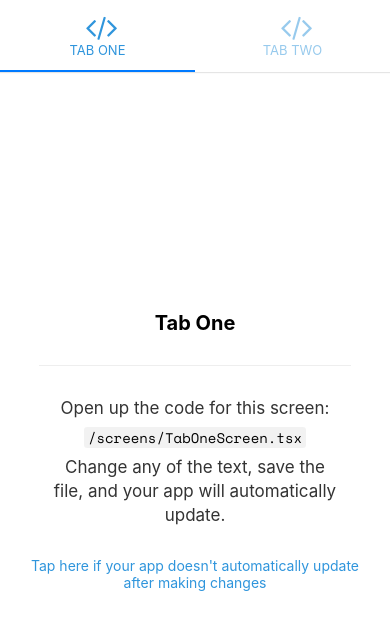
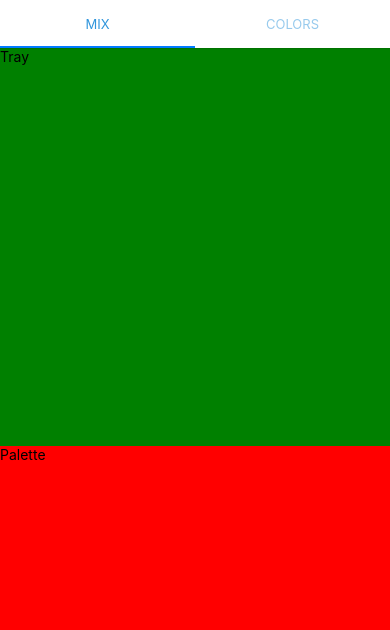
Before and after one commit to brandedcow/mix-colors-mobile, a React Native app: screen /TabOne in a window 390 px wide. Shown: the top 630 px of the page. Built offline with nearby package versions, Linux system fonts and the light colour scheme; what expo-linking would draw is missing.

Commit message:
change tab one to mix screen

```diff
--- a/navigation/index.tsx
+++ b/navigation/index.tsx
@@ -4,18 +4,17 @@
  *
  */
 import { FontAwesome } from '@expo/vector-icons';
-import { createBottomTabNavigator } from '@react-navigation/bottom-tabs';
 import { NavigationContainer, DefaultTheme, DarkTheme } from '@react-navigation/native';
 import { createNativeStackNavigator } from '@react-navigation/native-stack';
 import { createMaterialTopTabNavigator } from '@react-navigation/material-top-tabs';
 import * as React from 'react';
-import { ColorSchemeName, Pressable } from 'react-native';
+import { ColorSchemeName } from 'react-native';
 
 import Colors from '../constants/Colors';
 import useColorScheme from '../hooks/useColorScheme';
 import ModalScreen from '../screens/ModalScreen';
 import NotFoundScreen from '../screens/NotFoundScreen';
-import TabOneScreen from '../screens/TabOneScreen';
+import MixTabScreen from '../screens/MixTabScreen';
 import TabTwoScreen from '../screens/TabTwoScreen';
 import { RootStackParamList, RootTabParamList, RootTabScreenProps } from '../types';
 import LinkingConfiguration from './LinkingConfiguration';
@@ -62,34 +61,13 @@ function TopTabNavigator() {
     >
       <TopTab.Screen
         name="TabOne"
-        component={TabOneScreen}
-        options={({ navigation }: RootTabScreenProps<'TabOne'>) => ({
-          title: 'Tab One',
-          tabBarIcon: ({ color }) => <TabBarIcon name="code" color={color} />,
-          headerRight: () => (
-            <Pressable
-              onPress={() => navigation.navigate('Modal')}
-              style={({ pressed}) => ({
-                opacity: pressed ? 0.5 : 1,
-              })}
-            >
-              <FontAwesome
-                name="info-circle"
-                size={25}
-                color={Colors[colorScheme].text}
-                style={{ marginRight: 15 }}
-              />
-            </Pressable>
-          )
-        })}
+        component={MixTabScreen}
+        options={{ title: 'Mix' }}
       />
       <TopTab.Screen
         name="TabTwo"
         component={TabTwoScreen}
-        options={{
-          title: 'Tab Two',
-          tabBarIcon: ({ color }) => <TabBarIcon name="code" color={color} />
-        }}
+        options={{ title: 'Colors' }}
       />
     </TopTab.Navigator>
   )
--- a/screens/TabOneScreen.tsx
+++ b/screens/MixTabScreen.tsx
@@ -5,12 +5,15 @@ import EditScreenInfo from '../components/EditScreenInfo';
 import { Text, View } from '../components/Themed';
 import { RootTabScreenProps } from '../types';
 
-export default function TabOneScreen({ navigation }: RootTabScreenProps<'TabOne'>) {
+export default function MixTabScreen({ navigation }: RootTabScreenProps<'TabOne'>) {
   return (
     <View style={styles.container}>
-      <Text style={styles.title}>Tab One</Text>
-      <View style={styles.separator} lightColor="#eee" darkColor="rgba(255,255,255,0.1)" />
-      <EditScreenInfo path="/screens/TabOneScreen.tsx" />
+      <View style={styles.tray}>
+        <Text>Tray</Text>
+      </View>
+      <View style={styles.palette}>
+        <Text>Palette</Text>
+      </View>
     </View>
   );
 }
@@ -21,13 +24,14 @@ const styles = StyleSheet.create({
     alignItems: 'center',
     justifyContent: 'center',
   },
-  title: {
-    fontSize: 20,
-    fontWeight: 'bold',
+  tray: {
+    flex: 1,
+    backgroundColor: 'green',
+    width: '100%'
   },
-  separator: {
-    marginVertical: 30,
-    height: 1,
-    width: '80%',
-  },
+  palette: {
+    flex: 1,
+    backgroundColor: 'red',
+    width: '100%'
+  }
 });
```
